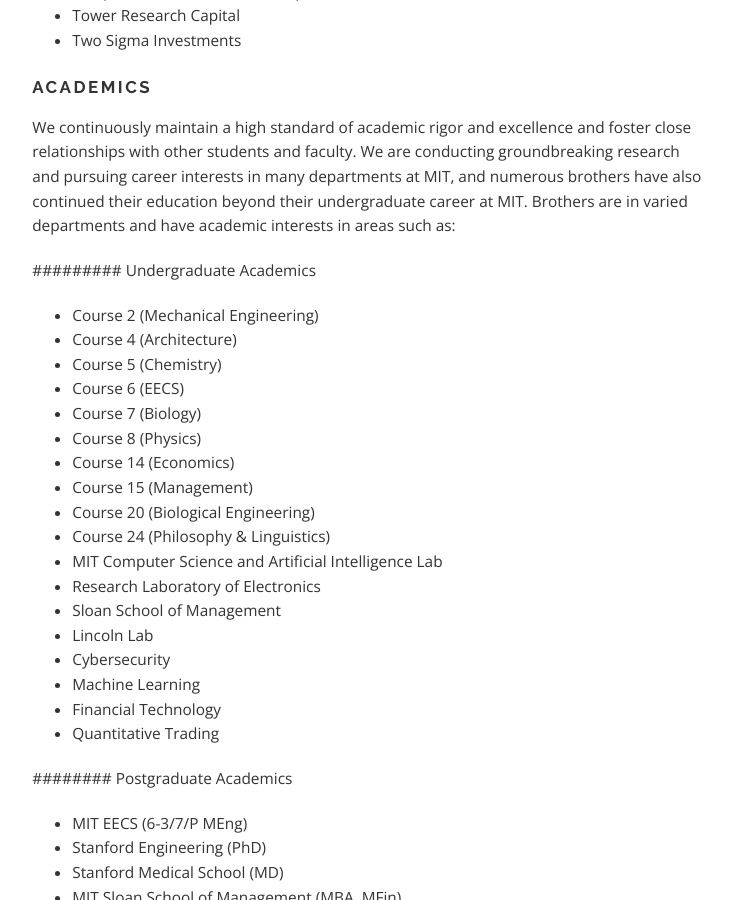
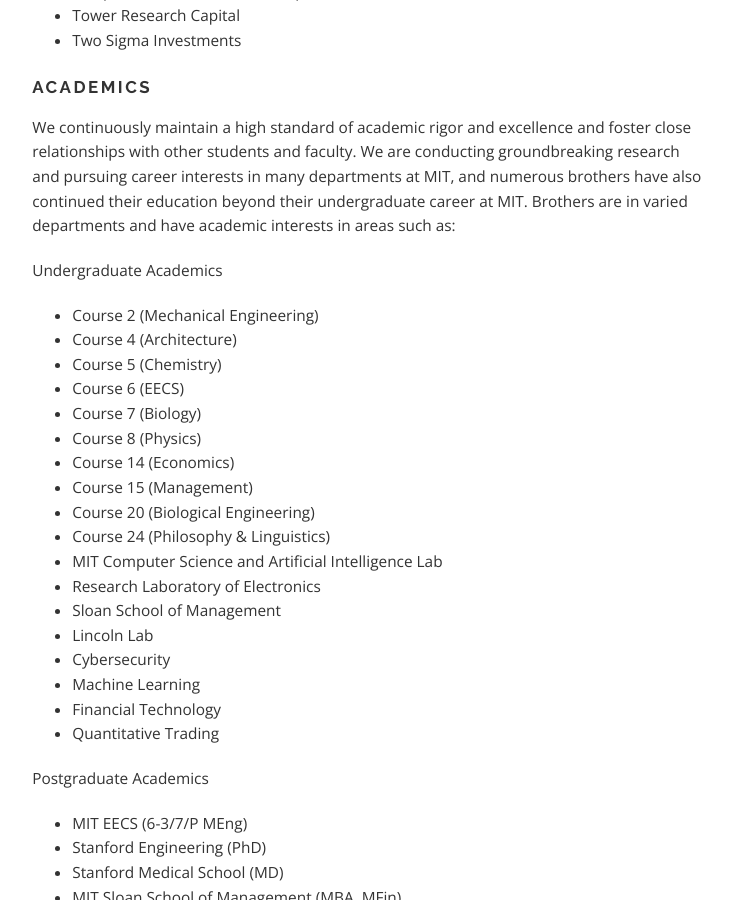
Before and after one commit to pktmasseta/pktmasseta.github.io, a Jekyll site: the page built from _brothers/index.md, in a window 1280 px wide and 900 px high, scrolled down 1458 px. Shown: the whole window, without its empty margins (385-1117 px from the left). Built offline with Jekyll 4.4.1, drawn with Linux system fonts in a browser that asks for light colours.

```diff
--- a/_brothers/index.md
+++ b/_brothers/index.md
@@ -46,7 +46,7 @@ The men of PKT are ambitious. The many connections we have made here at PKT last
 
 We continuously maintain a high standard of academic rigor and excellence and foster close relationships with other students and faculty. We are conducting groundbreaking research and pursuing career interests in many departments at MIT, and numerous brothers have also continued their education beyond their undergraduate career at MIT. Brothers are in varied departments and have academic interests in areas such as:
 
-######### Undergraduate Academics
+Undergraduate Academics
 
 - Course 2 (Mechanical Engineering)
 - Course 4 (Architecture)
@@ -67,7 +67,7 @@ We continuously maintain a high standard of academic rigor and excellence and fo
 - Financial Technology
 - Quantitative Trading
 
-######## Postgraduate Academics
+Postgraduate Academics
 
 - MIT EECS (6-3/7/P MEng)
 - Stanford Engineering (PhD)
```
